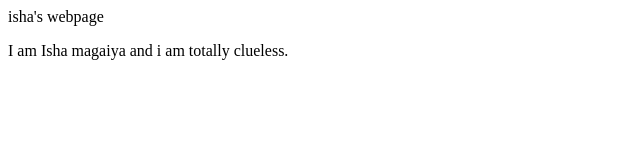
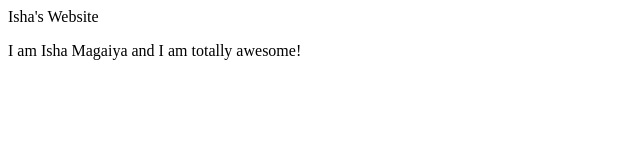
Before and after one commit to IshaMagaiya/website, a plain HTML site: page index.html in a window 1280 px wide. Shown: the full height of the page, 0-640 px from the left. Drawn offline with Linux system fonts and the light colour scheme.

Commit message:
Update homepage

```diff
--- a/index.html
+++ b/index.html
@@ -2,13 +2,13 @@
 <html>
   <head>
     <meta charset="utf.8">
-    <title>isha's webpage</title>
+    <title>Isha's Website</title>
   </head>
   <body>
-    <hl>isha's webpage</hl>
+    <hl>Isha's Website</hl>
 
     <p>
-     I am Isha magaiya and i am totally clueless.
+     I am Isha Magaiya and I am totally awesome!
     </p>
   </body>
 </html>
```
